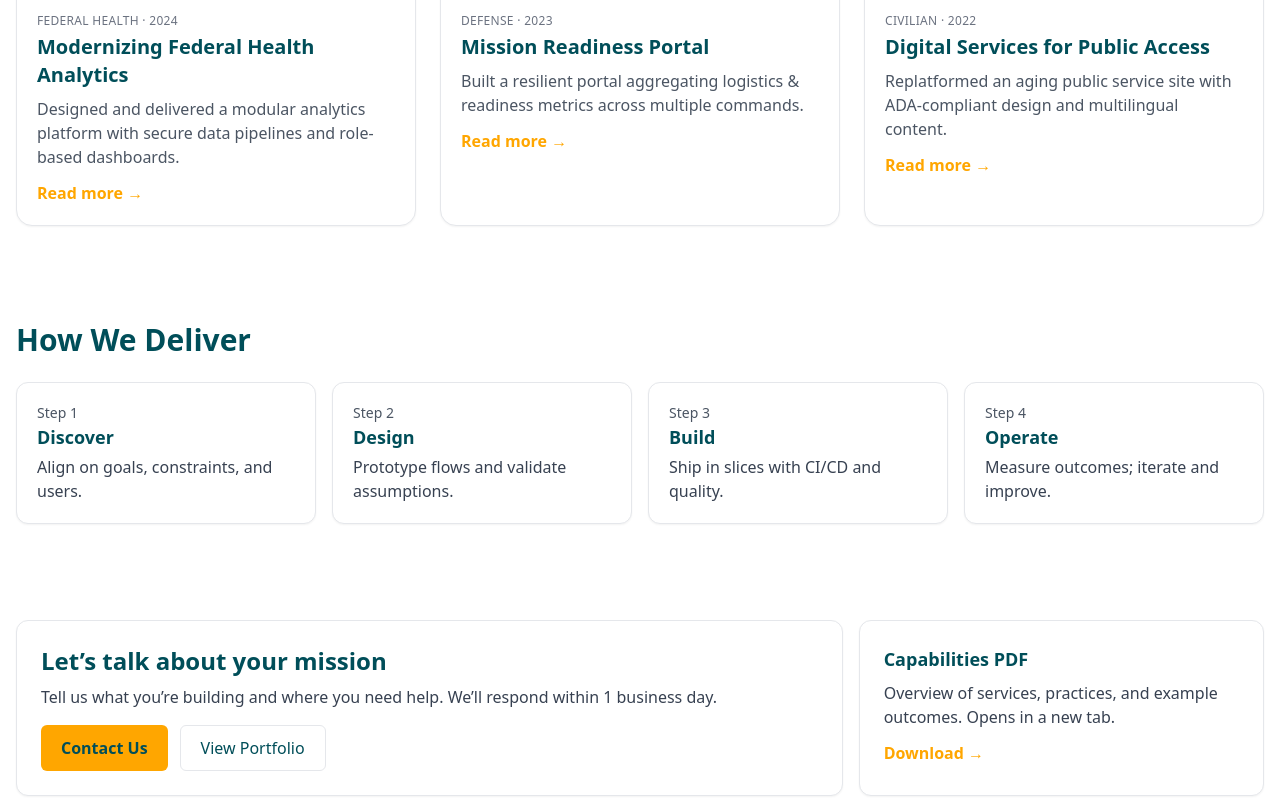
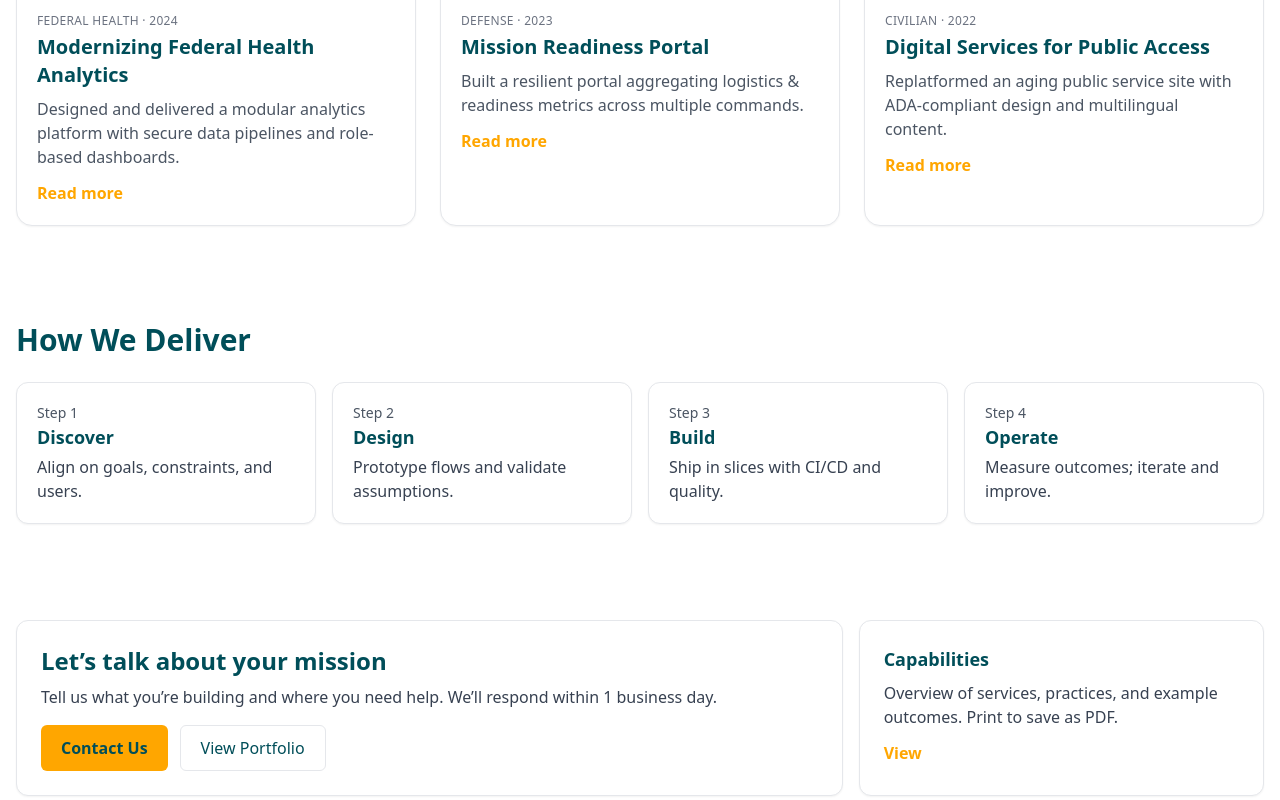
Before and after one commit to thehillengroup/hillen-site, a React (Create React App) app: page /home in a window 1280 px wide. Shown: the part 2200-3000 px from the top of the page. Built offline with nearby package versions, Linux system fonts and the light colour scheme.

Commit message:
Large volume updates. v5

```diff
--- a/public/index.html
+++ b/public/index.html
@@ -2,9 +2,9 @@
 <html lang="en">
   <head>
     <meta charset="UTF-8" />
-    <link rel="icon" href="https://thehillengroup.net/images/favicon.ico" />
-    <link rel="icon" type="image/png" sizes="32x32" href="https://thehillengroup.net/images/favicon-32x32.png" />
-    <link rel="icon" type="image/png" sizes="16x16" href="https://thehillengroup.net/images/favicon-16x16.png" />
+    <link rel="icon" href="/images/favicon.ico" />
+    <link rel="icon" type="image/png" sizes="32x32" href="/images/favicon-32x32.png" />
+    <link rel="icon" type="image/png" sizes="16x16" href="/images/favicon-16x16.png" />
     <!-- Removed image preload that was not consumed promptly to avoid console warnings -->
 
     <meta name="viewport" content="width=device-width, initial-scale=1.0" />
--- a/scripts/generate-sitemap.js
+++ b/scripts/generate-sitemap.js
@@ -15,7 +15,7 @@ const ROUTES = [
   '/services/enterprise-operations',
   '/services/data-analytics',
   '/services/professional-services',
-  '/services/project-planning-and-discovery',
+  '/services/project-planning',
   '/portfolio',
   '/industries',
   '/careers',
--- a/src/App.jsx
+++ b/src/App.jsx
@@ -92,10 +92,10 @@ export default function App() {
           <Route path="/accessibility"      element={<Layout><Accessibility508 /></Layout>} />
           <Route path="/capabilities"       element={<Layout><Capabilities /></Layout>} />
           <Route path="/sitemap"            element={<Layout><Sitemap /></Layout>} />
-          <Route path="/500"                element={<Layout><Error500 /></Layout>} />
+          <Route path="/500"                element={<Layout seo={{ noindex: true }}><Error500 /></Layout>} />
 
-          {/* 404 now uses standard site layout */}
-          <Route path="*"                   element={<Layout><NotFound /></Layout>} />
+          {/* 404 now uses standard site layout, but noindex */}
+          <Route path="*"                   element={<Layout seo={{ noindex: true }}><NotFound /></Layout>} />
         </Routes>
       </Suspense>
     </>
--- a/src/components/portfolio/PortfolioDetail.jsx
+++ b/src/components/portfolio/PortfolioDetail.jsx
@@ -1,6 +1,7 @@
 // src/components/portfolio/PortfolioDetail.jsx
 import React, { useEffect } from 'react';
 import AOS from 'aos';
+import ScrollToTop from '../../components/ScrollToTop';
 
 import Breadcrumbs from '../../components/ui/Breadcrumbs';
 import PageHero from '../../components/ui/PageHero';
@@ -72,7 +73,15 @@ export default function PortfolioDetail({
             </div>
           </article>
         </div>
-      </section>
+    </section>
+      <ScrollToTop
+        disableRouteScroll
+        showButton
+        smooth
+        buttonThreshold={420}
+        minPageHeightRatio={1.2}
+        buttonLabel="Top"
+      />
     </main>
   );
 }
--- a/src/pages/Home.jsx
+++ b/src/pages/Home.jsx
@@ -196,7 +196,7 @@ const Home = () => {
                     <div className="text-xs uppercase tracking-wide text-gray-500">{cs.sector} · {cs.timeframe}</div>
                     <h3 className="mt-1 text-xl font-semibold text-dark">{cs.title}</h3>
                     {cs.summary && <p className="mt-2 text-gray-600 line-clamp-3">{cs.summary}</p>}
-                    <div className="mt-3 text-accent font-semibold">Read more →</div>
+                    <div className="mt-3 text-accent font-semibold">Read more</div>
                   </div>
                 </Link>
               </article>
@@ -237,10 +237,10 @@ const Home = () => {
               <Link to="/portfolio" className="inline-flex items-center rounded-md border px-5 py-2.5 hover:bg-gray-50">View Portfolio</Link>
             </div>
           </div>
-          <a href="/capabilities" className="rounded-xl border bg-white p-6 shadow-sm hover:shadow-md transition" data-aos="fade-up" data-aos-delay="150">
-            <div className="text-lg font-semibold">Capabilities PDF</div>
-            <p className="mt-2 text-gray-700">Overview of services, practices, and example outcomes. Opens in a new tab.</p>
-            <div className="mt-3 text-accent font-semibold">Download →</div>
+                    <a href="/capabilities" className="rounded-xl border bg-white p-6 shadow-sm hover:shadow-md transition" data-aos="fade-up" data-aos-delay="150">
+            <div className="text-lg font-semibold">Capabilities</div>
+            <p className="mt-2 text-gray-700">Overview of services, practices, and example outcomes. Print to save as PDF.</p>
+            <div className="mt-3 text-accent font-semibold">View</div>
           </a>
         </div>
       </section>
--- a/src/pages/Portfolio.jsx
+++ b/src/pages/Portfolio.jsx
@@ -3,6 +3,7 @@ import React, { useState, useEffect } from 'react';
 import AOS from 'aos';
 
 import PageHero from '../components/ui/PageHero';
+import ScrollToTop from '../components/ScrollToTop';
 import CardsGrid from '../components/ui/CardsGrid';
 import ProjectCard from '../components/ui/ProjectCard';
 import Breadcrumbs from '../components/ui/Breadcrumbs';
@@ -58,6 +59,15 @@ export default function Portfolio() {
           );
         })}
       </CardsGrid>
+
+      <ScrollToTop
+        disableRouteScroll
+        showButton
+        smooth
+        buttonThreshold={420}
+        minPageHeightRatio={1.2}
+        buttonLabel="Top"
+      />
     </main>
   );
 }
```
Also changed, not shown: 1 other file (tests, documents, lock files or other folders).
